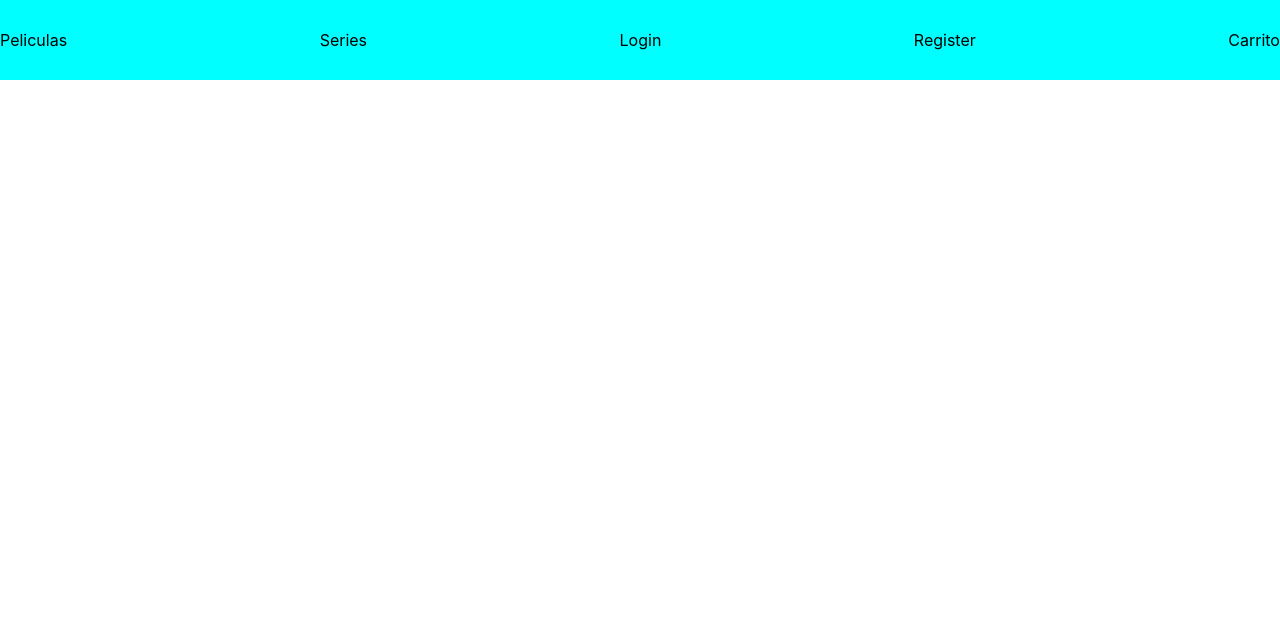
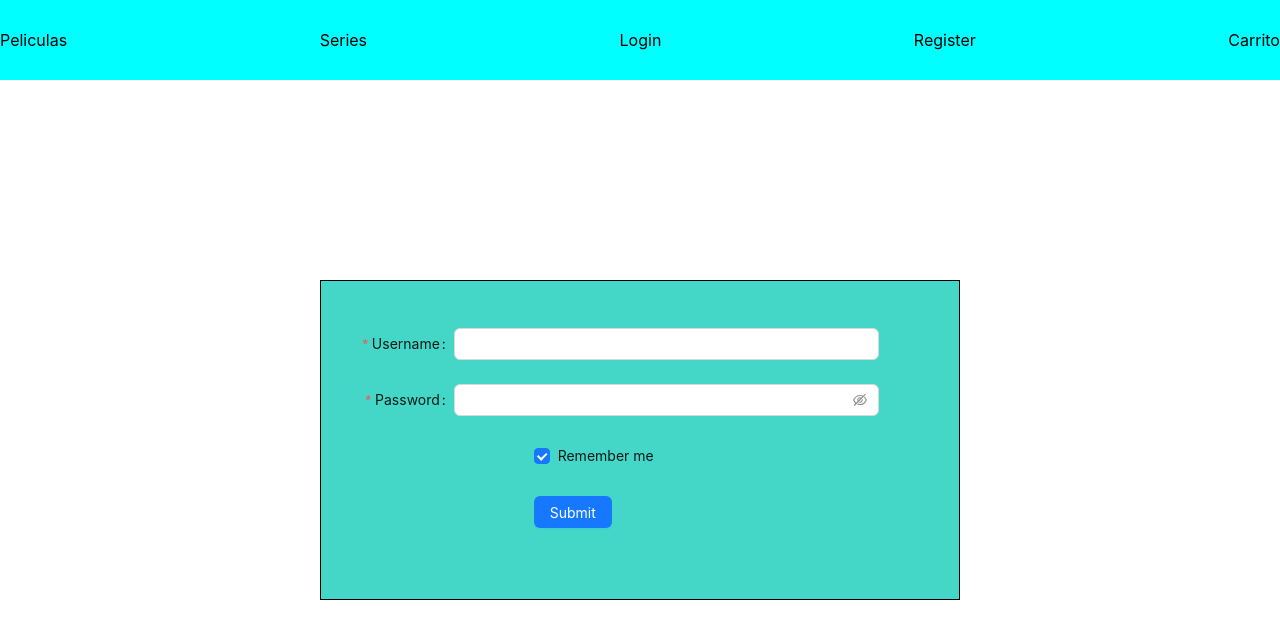
Before and after one commit to AdryDevs/react-front-connected-to-backend-database, a React (Create React App) app: page /login in a window 1280 px wide. Shown: the top 638 px of the page. Built offline with nearby package versions, Linux system fonts and the light colour scheme; no server answers.

Commit message:
login added to app

```diff
--- a/src/App.js
+++ b/src/App.js
@@ -13,8 +13,6 @@ import {BrowserRouter, Route, Routes} from 'react-router-dom';
 
 import Home from './Containers/Home/Home';
 import Header from './Components/Header/Header';
-// import Login from './Containers/Login/Login';
-
 import Login from "./Containers/Login/Login"
 
 function App() {
@@ -45,7 +43,7 @@ function App() {
         <Routes>
 
           <Route path="/" element={<Home/>}/>
-          {/* <Route path="/login" element={<Login/>}/> */}
+          <Route path="/login" element={<Login/>}/>
 
         </Routes>
 
```
